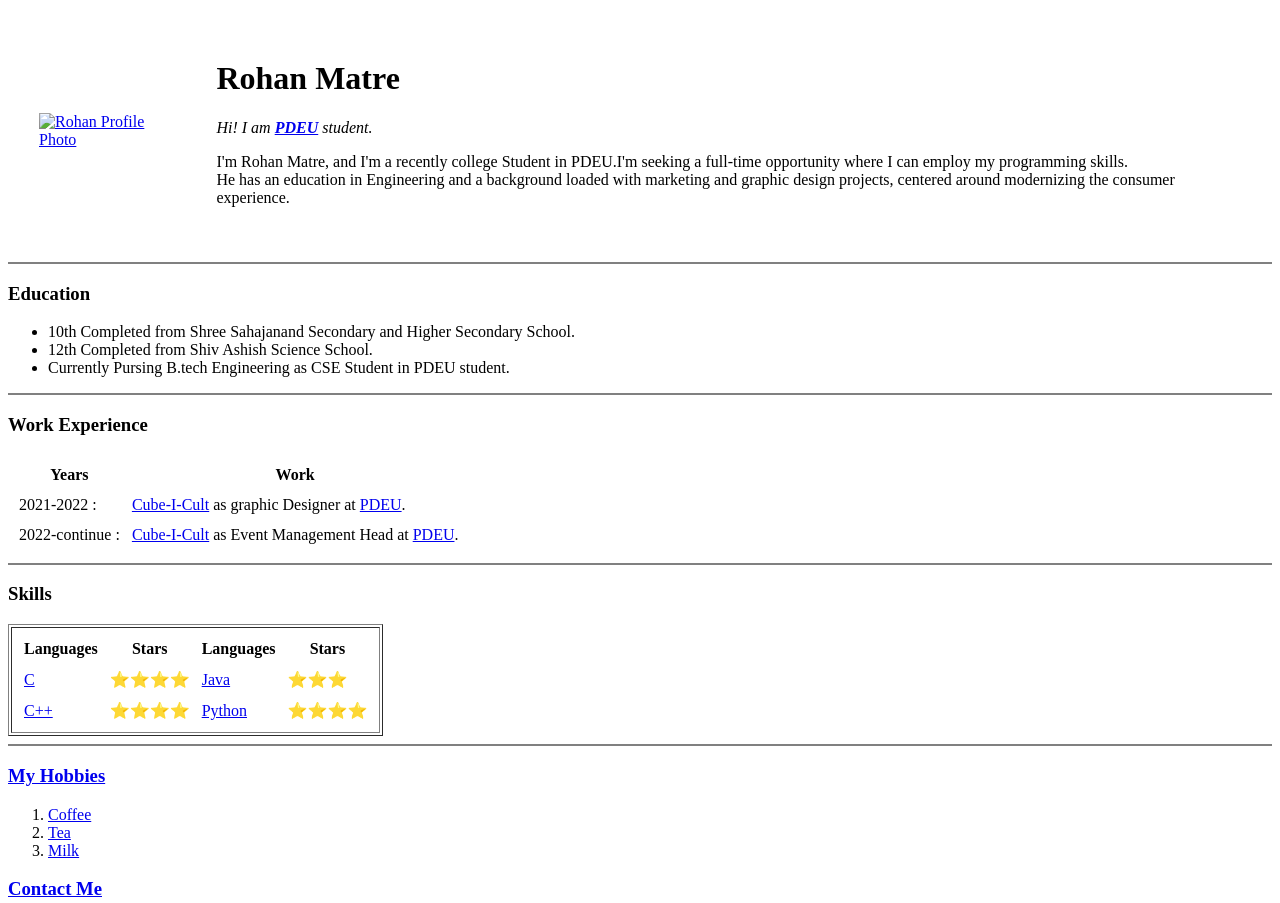
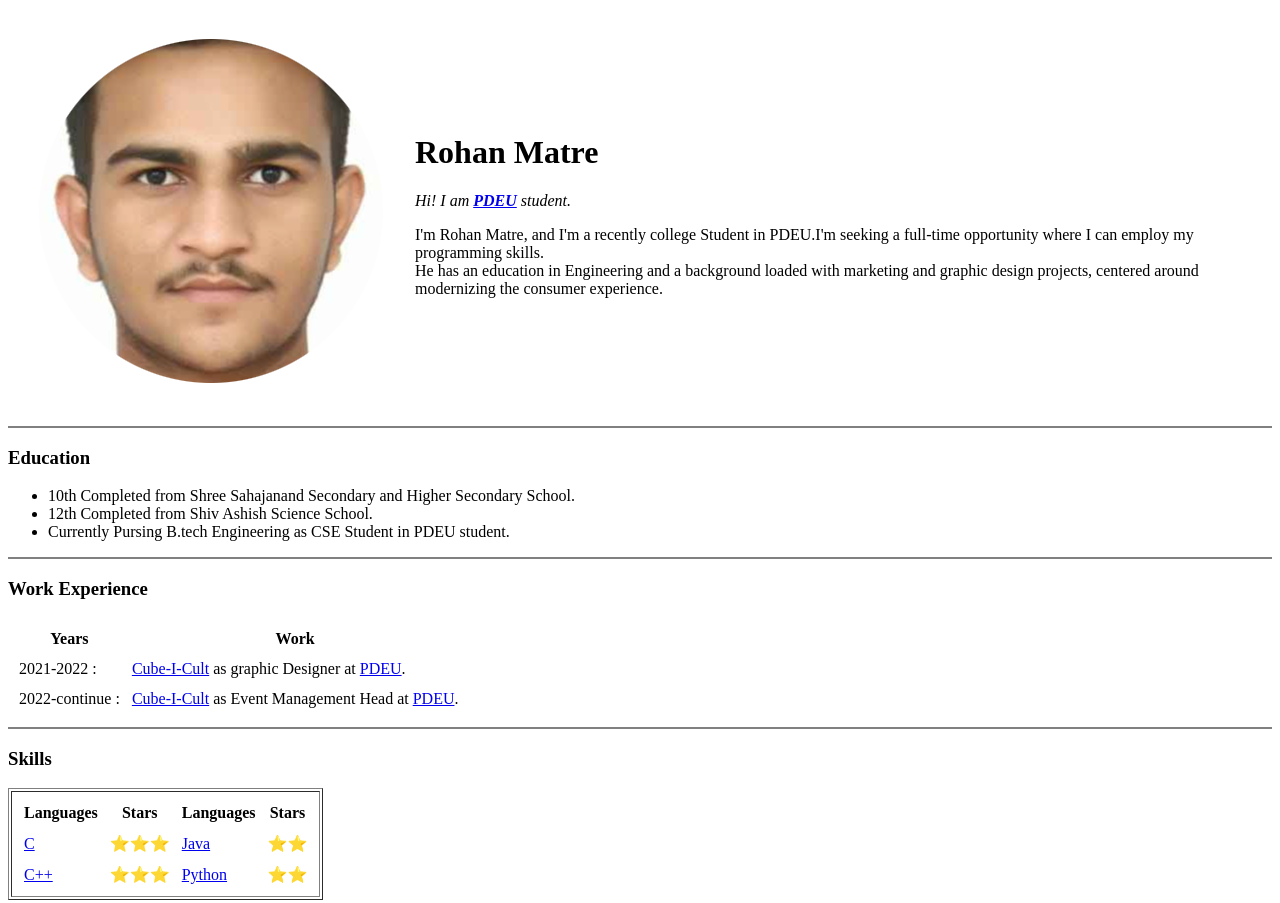
Before and after one commit to RohanMatre/cv, a plain HTML site: page index.html in a window 1280 px wide. Shown: the top 903 px of the page. Drawn offline with Linux system fonts and the light colour scheme.

Commit message:
Update index.html

```diff
--- a/index.html
+++ b/index.html
@@ -10,7 +10,7 @@
     <table cellspacing="30">
       <tr>
         <td><a href="https://www.linkedin.com/in/rohan-matre-b0b334221/?originalSubdomain=in">
-          <img src="image/Rohanimage-modified.png" alt="Rohan Profile Photo"></a></td>
+          <img src="Rohanimage-modified.png" alt="Rohan Profile Photo"></a></td>
         <td>
         <h1> Rohan Matre </h1>
         <p><em>Hi! I am <strong><a href="https://www.pdpu.ac.in/">PDEU</a></strong> student.</em></p>
@@ -68,15 +68,15 @@
       <tbody>
         <tr>
           <td><a href="https://www.hackerrank.com/domains/c?filters%5Bstatus%5D%5B%5D=unsolved&badge_type=c">C</a></td>
-          <td>⭐⭐⭐⭐</td>
+          <td>⭐⭐⭐</td>
           <td><a href="https://www.hackerrank.com/domains/java?filters%5Bstatus%5D%5B%5D=unsolved&badge_type=java">Java</td>
-            <td>⭐⭐⭐</td>
+            <td>⭐⭐</td>
         </tr>
         <tr>
           <td><a href="https://www.codechef.com/users/rohanmatre">C++</td>
-            <td>⭐⭐⭐⭐</td>
+            <td>⭐⭐⭐</td>
             <td><a href="https://www.hackerrank.com/domains/python?filters%5Bstatus%5D%5B%5D=unsolved&badge_type=python">Python</a></td>
-              <td>⭐⭐⭐⭐</td>
+              <td>⭐⭐</td>
         </tr>
       </tbody>
     </table>
```
